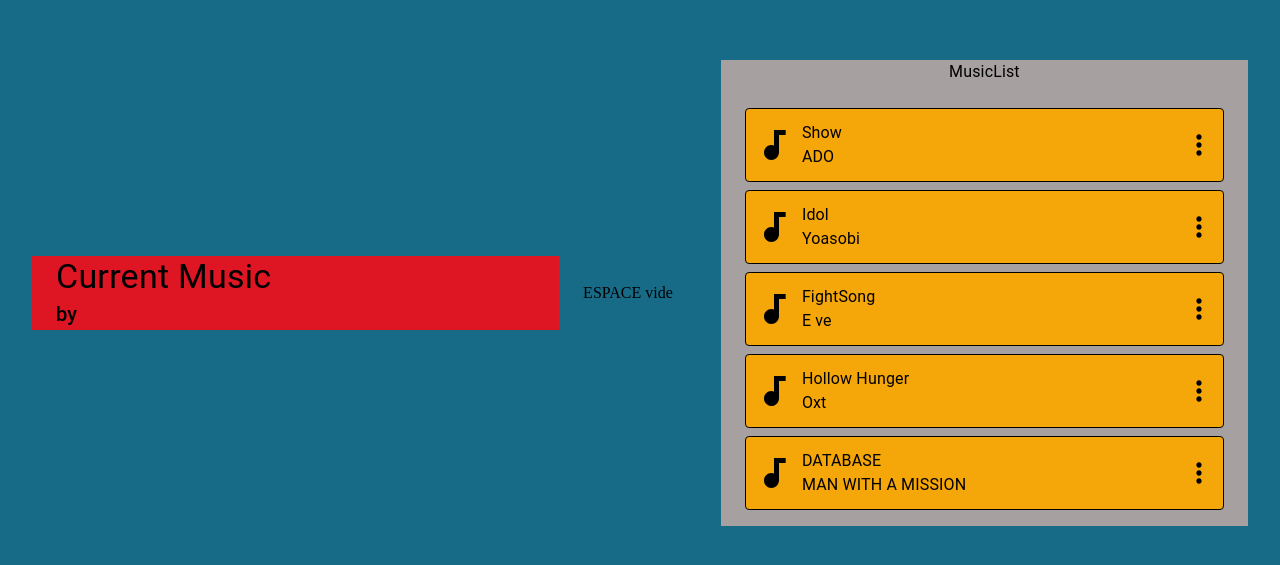
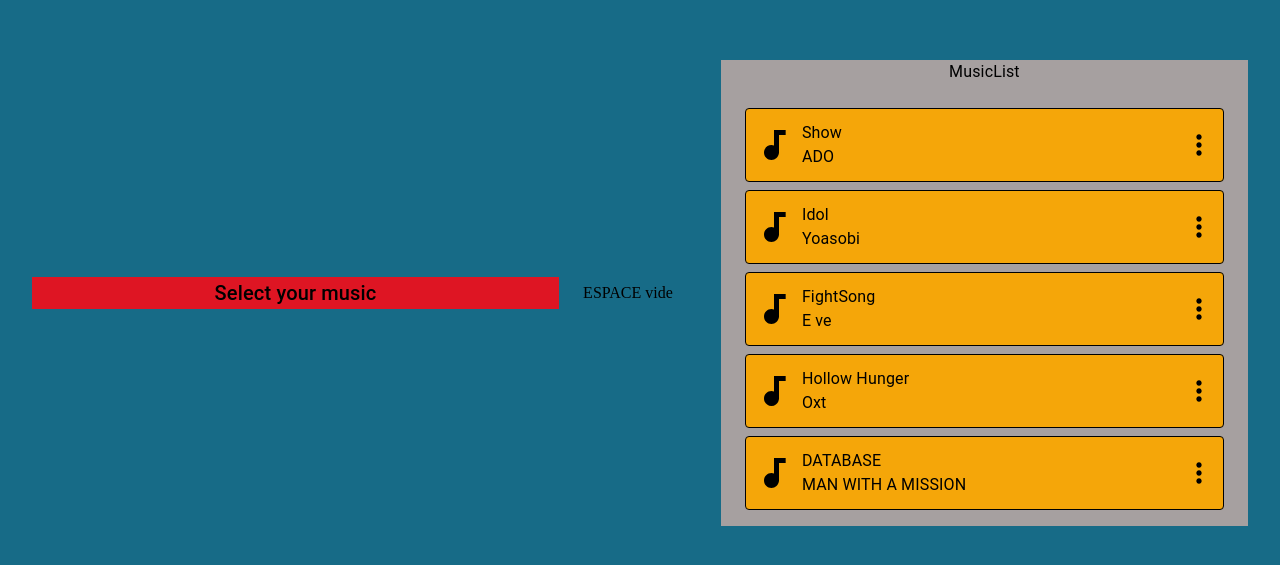
Before and after one commit to Lorenzoa456/METATON, a React (Vite) app in the folder frontend/: page / in a window 1280 px wide. Shown: the part 107-672 px from the top of the page. Built offline with nearby package versions, Linux system fonts and the light colour scheme.

Commit message:
feat : adapt sentence in CurrentMusic Component if you select a music or not

```diff
--- a/frontend/src/Components/CurrentMusic.jsx
+++ b/frontend/src/Components/CurrentMusic.jsx
@@ -14,13 +14,31 @@
   backgroundColor: "#de1523",
 };
 
+
+const currentMusicStyle = {
+  display: "flex",
+  flexDirection: "column",
+  justifyContent: "center",
+  alignItems: 'center'
+}
+
 const CurrentMusic = ({ name, author }) => {
   return (
     <Container sx={background}>
-      <Box>
-        <Typography variant="h4">Current Music</Typography>
-        <Typography variant="h5">{name}</Typography>
-        <Typography variant="h6">by {author}</Typography>
+      <Box sx={currentMusicStyle}>
+        {name && author && (
+          <>
+            <Typography variant="h4">Current Music</Typography>
+            <Typography variant="h5">{name}</Typography>
+            <Typography variant="h6">by {author}</Typography>
+          </>
+        )}
+        {!name && !author && (
+          <>
+            <Typography variant="h6">Select your music</Typography>
+          </>
+        )}
+
       </Box>
     </Container>
   );
```
